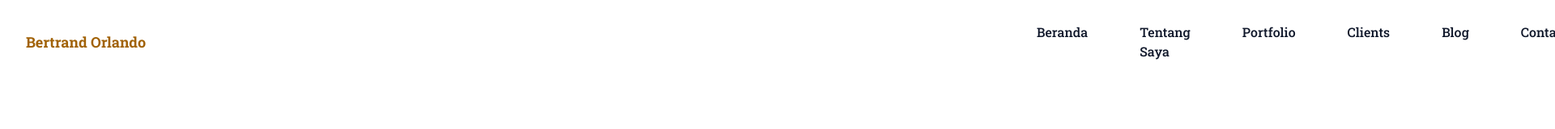
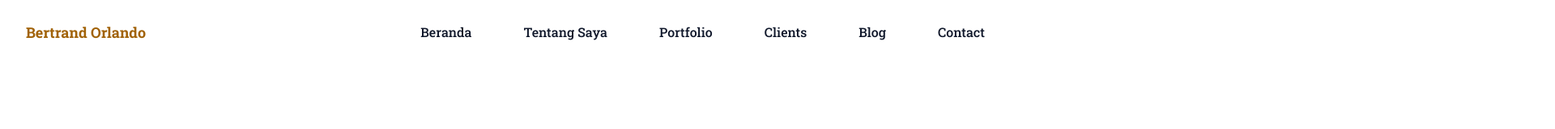
Before and after one commit to bertrandOrlando/portfolio-tailwind-css, a website: page index.html in a window 1280 px wide. Shown: the top 160 px of the page at 81% size, 1920 px wide, since content can reach past the window. Drawn offline with Linux system fonts and the light colour scheme.

Commit message:
fixed nav-menu

```diff
--- a/index.html
+++ b/index.html
@@ -19,13 +19,13 @@
       class="bg-transparent absolute top-0 left-0 w-full flex items-center z-10"
     >
       <div class="container">
-        <div class="flex items-center justify-between relative">
+        <div class="flex items-center justify-between">
           <div class="px-4">
             <a href="#home" class="font-bold text-lg text-main block py-5"
               >Bertrand Orlando</a
             >
           </div>
-          <div class="w-7 flex items-center px-4">
+          <div class="flex items-center px-4">
             <button
               id="hamburger"
               name="hamburger"
```
Also changed, not shown: dist/output.css.
